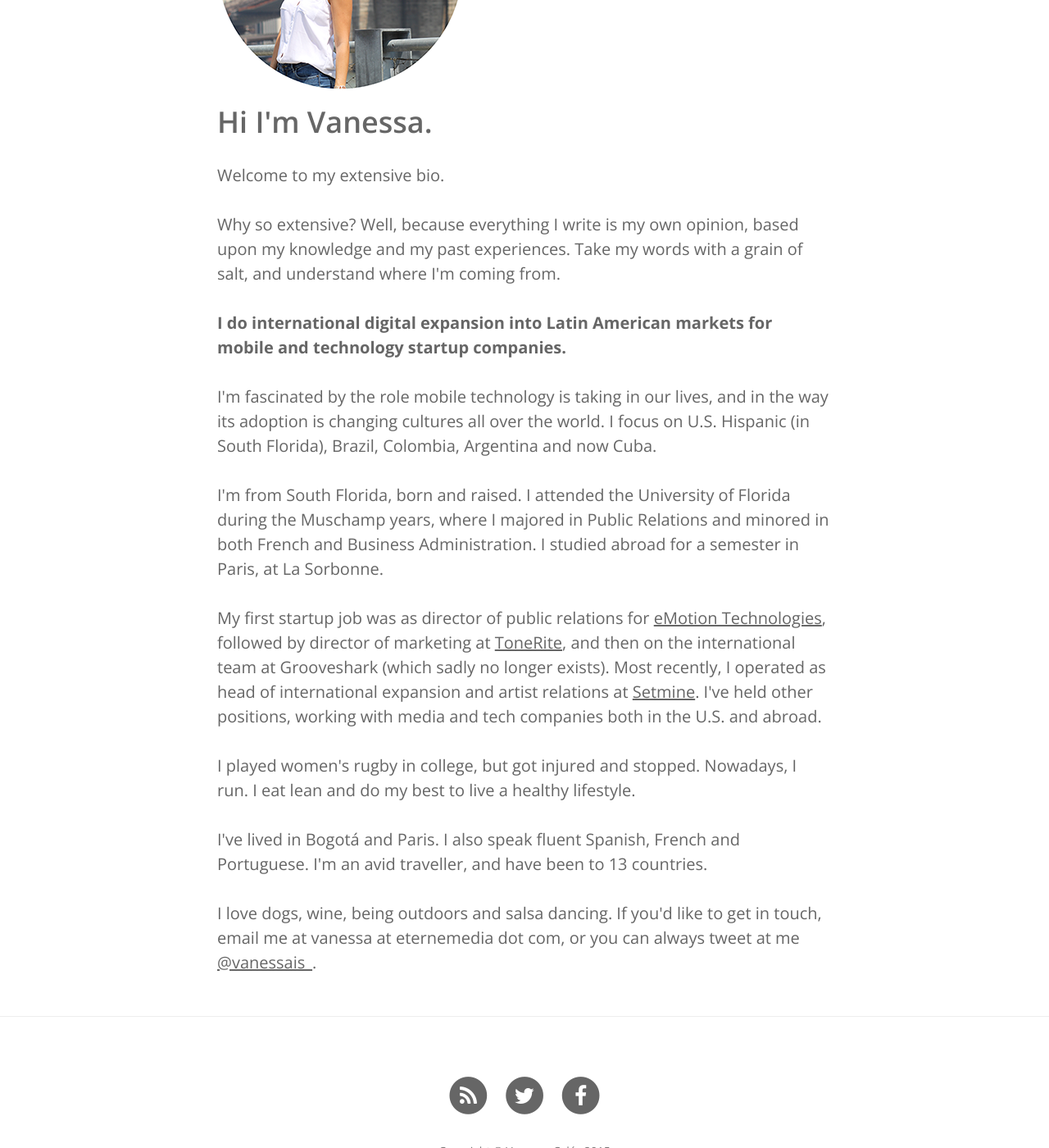
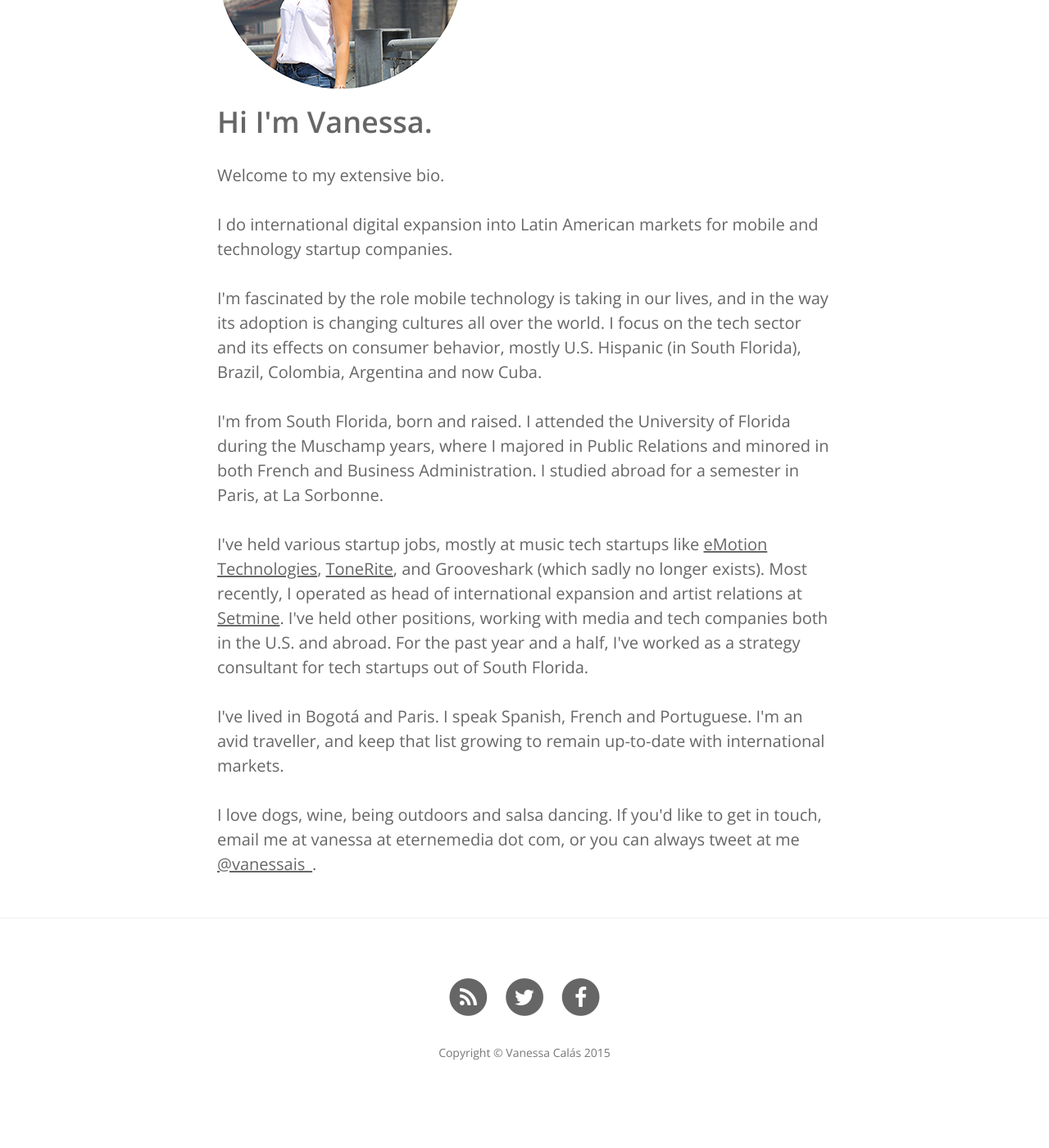
Before and after one commit to vanessais/vanessais.github.io, a Jekyll site: the page built from about.html, in a window 1280 px wide and 1400 px high, scrolled down 663 px. Shown: the whole window at 82% size. Built offline with Jekyll 4.4.1, drawn with Linux system fonts in a browser that asks for light colours; nearby versions of some CDN libraries; after the commit the page ends 2022 px from its top, so only the background shows below that.

Commit message:
edit about

```diff
--- a/about.html
+++ b/about.html
@@ -7,18 +7,14 @@
 
 <p>Welcome to my extensive bio.</p>
 
-<p>Why so extensive? Well, because everything I write is my own opinion, based upon my knowledge and my past experiences. Take my words with a grain of salt, and understand where I'm coming from.</p>
+<p>I do international digital expansion into Latin American markets for mobile and technology startup companies.</p>
 
-<p><strong>I do international digital expansion into Latin American markets for mobile and technology startup companies.</strong></p>
-
-<p>I'm fascinated by the role mobile technology is taking in our lives, and in the way its adoption is changing cultures all over the world. I focus on U.S. Hispanic (in South Florida), Brazil, Colombia, Argentina and now Cuba.</p>
+<p>I'm fascinated by the role mobile technology is taking in our lives, and in the way its adoption is changing cultures all over the world. I focus on the tech sector and its effects on consumer behavior, mostly U.S. Hispanic (in South Florida), Brazil, Colombia, Argentina and now Cuba.</p>
 
 <p>I'm from South Florida, born and raised. I attended the University of Florida during the Muschamp years, where I majored in Public Relations and minored in both French and Business Administration. I studied abroad for a semester in Paris, at La Sorbonne. </p>
 
-<p>My first startup job was as director of public relations for <a href="http://www.unleashemotion.com/">eMotion Technologies</a>, followed by director of marketing at <a href="http://www.tonerite.com/">ToneRite</a>, and then on the international team at Grooveshark (which sadly no longer exists). Most recently, I operated as head of international expansion and artist relations at <a href="http://setmine.com/">Setmine</a>. I've held other positions, working with media and tech companies both in the U.S. and abroad. </p>
+<p>I've held various startup jobs, mostly at music tech startups like <a href="http://www.unleashemotion.com/">eMotion Technologies</a>, <a href="http://www.tonerite.com/">ToneRite</a>, and Grooveshark (which sadly no longer exists). Most recently, I operated as head of international expansion and artist relations at <a href="http://setmine.com/">Setmine</a>. I've held other positions, working with media and tech companies both in the U.S. and abroad. For the past year and a half, I've worked as a strategy consultant for tech startups out of South Florida.</p>
 
-<p>I played women's rugby in college, but got injured and stopped. Nowadays, I run. I eat lean and do my best to live a healthy lifestyle.</p>
-
-<p>I've lived in Bogot&aacute; and Paris. I also speak fluent Spanish, French and Portuguese. I'm an avid traveller, and have been to 13 countries.</p>
+<p>I've lived in Bogot&aacute; and Paris. I speak Spanish, French and Portuguese. I'm an avid traveller, and keep that list growing to remain up-to-date with international markets.</p>
 
 <p>I love dogs, wine, being outdoors and salsa dancing. If you'd like to get in touch, email me at vanessa at eternemedia dot com, or you can always tweet at me <a href="https://twitter.com/vanessais_">@vanessais_</a>.
```
